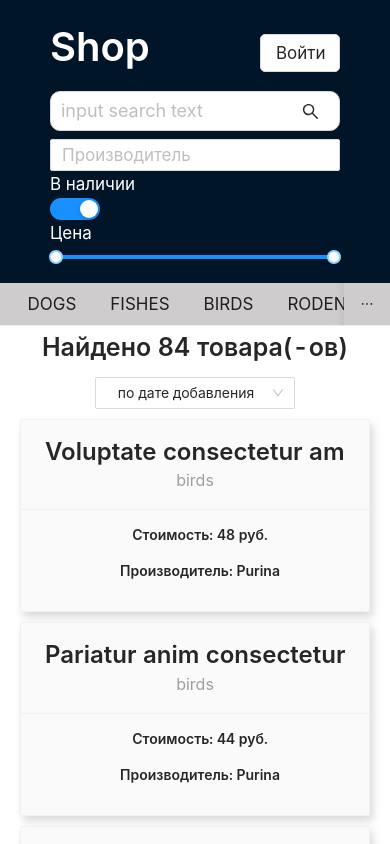
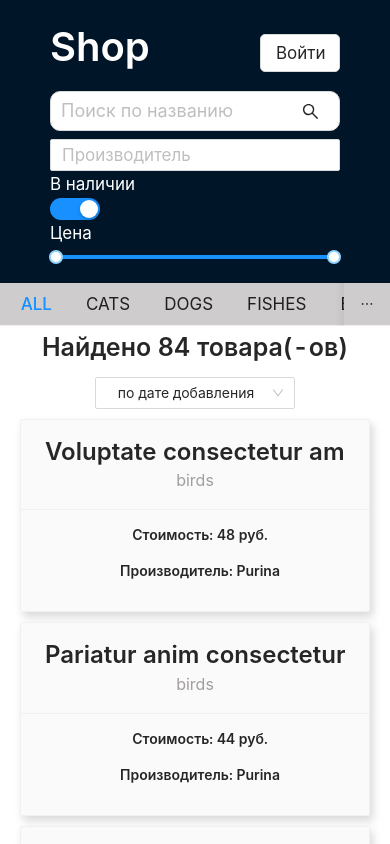
Before and after one commit to EgorPotopeiko/practice, a React (Create React App) app: page / in a window 390 px wide. Shown: the top 844 px of the page. Built offline with nearby package versions, Linux system fonts and the light colour scheme.

Commit message:
Added style for swith and adaptive for tabs

```diff
--- a/src/components/header/Header.less
+++ b/src/components/header/Header.less
@@ -82,6 +82,10 @@
     }
     &-switch {
       margin-right: 40px;
+      background-color: rgba(170, 165, 165, 0.856);
+      &-checked {
+        background-color: #1890ff;
+      }
     }
   }
   &__user {
--- a/src/components/header/Header.tsx
+++ b/src/components/header/Header.tsx
@@ -46,7 +46,7 @@ const Header: React.FC = () => {
                             type: FiltersActionTypes.SET_FILTERS,
                             ...filters,
                             search: searchInput
-                        })} />} placeholder="input search text" onChange={(e: ChangeEvent<HTMLInputElement>) => setSearchInput(e.target.value)} />
+                        })} />} placeholder="Поиск по названию" onChange={(e: ChangeEvent<HTMLInputElement>) => setSearchInput(e.target.value)} />
                         <Select placeholder="Производитель" mode="multiple" onChange={(maker: string) => dispatch({
                             type: FiltersActionTypes.SET_FILTERS,
                             ...filters,
--- a/src/components/menu/Menu.less
+++ b/src/components/menu/Menu.less
@@ -16,3 +16,12 @@
         justify-content: center;
     }
 }
+
+@media (max-width: 560px) {
+    .menu__catalog {
+        .ant-tabs > .ant-tabs-nav .ant-tabs-nav-wrap {
+            justify-content: flex-start;
+            padding-left: 5px;
+        }
+    }
+}
--- a/src/components/menu/Menu.tsx
+++ b/src/components/menu/Menu.tsx
@@ -2,14 +2,13 @@ import { Tabs } from 'antd';
 import React from 'react';
 import { useDispatch, useSelector } from 'react-redux';
 import { FiltersActionTypes } from '../../store/filters/action-types';
-import { selectAdminMenu, selectFilters, selectUserMenu } from '../../store/filters/selectors';
+import { selectFilters, selectUserMenu } from '../../store/filters/selectors';
 import './Menu.less';
 
 const { TabPane } = Tabs;
 
 const Menu: React.FC = () => {
     const userTabs = useSelector(selectUserMenu)
-    const adminTabs = useSelector(selectAdminMenu)
     const dispatch = useDispatch();
     const filters = useSelector(selectFilters)
     return (
--- a/src/pages/catalog/products/products.less
+++ b/src/pages/catalog/products/products.less
@@ -9,7 +9,7 @@
         display: flex;
         justify-content: space-between;
         &-icons {
-            margin-top: 6px;
+            margin-top: 5px;
             margin-right: 10px;
             .anticon {
                 font-size: 30px;
```
